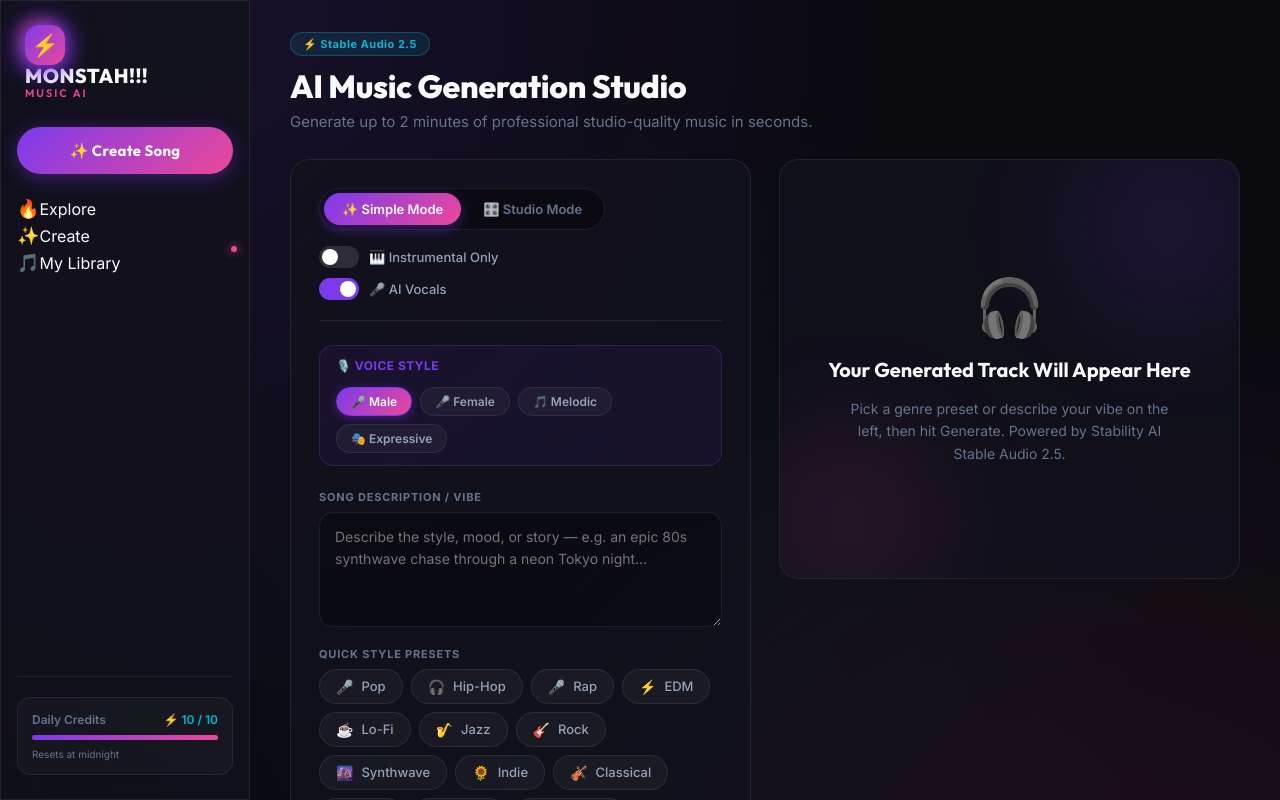
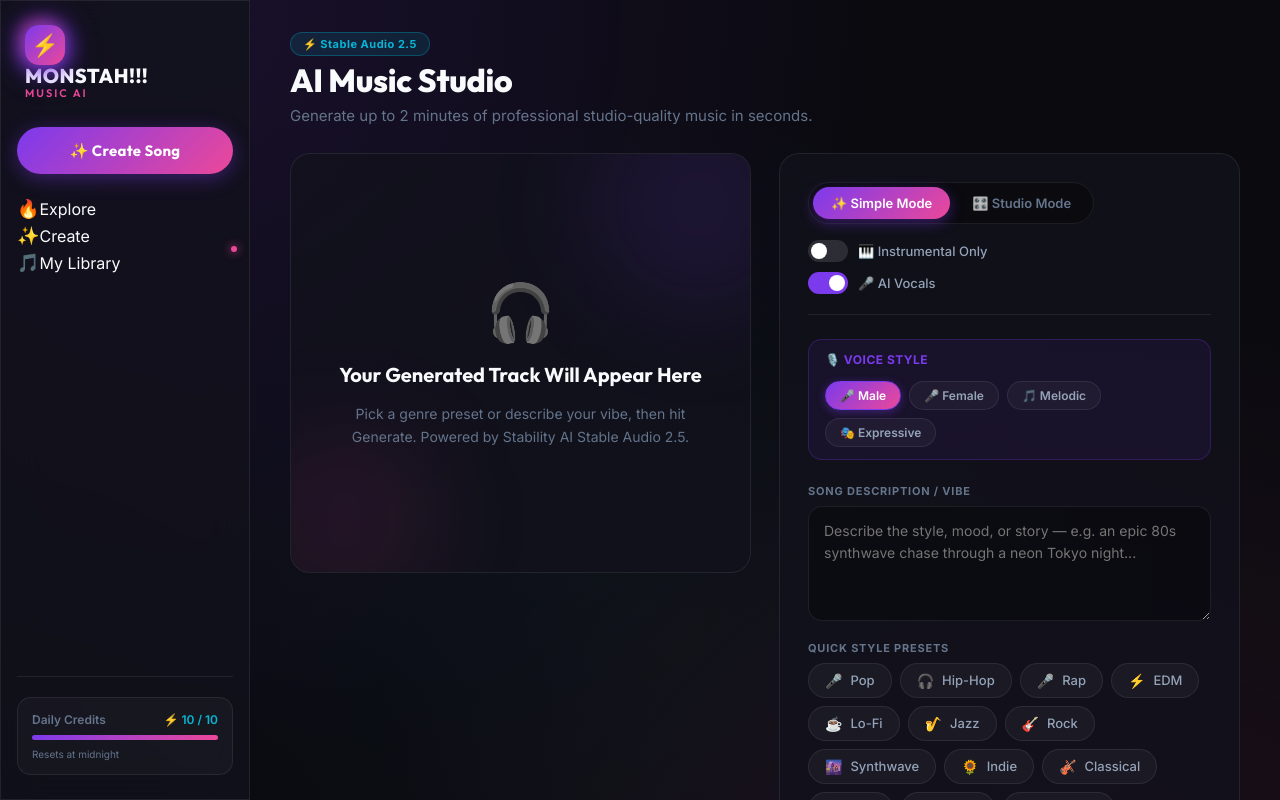
Before and after one commit to monstah123/monstah-music-ai, a Next.js app: page /create in a window 1280 px wide. Built offline with nearby package versions, Linux system fonts and the light colour scheme.

Commit message:
fix: mobile create page — result first, form collapses, auto-scroll, New Song btn, no overlap

```diff
--- a/app/create/page.js
+++ b/app/create/page.js
@@ -1,5 +1,5 @@
 'use client';
-import { useState } from 'react';
+import { useState, useRef } from 'react';
 import CreatePanel from '../../components/CreatePanel';
 import LoadingAnimation from '../../components/LoadingAnimation';
 import WaveformVisualizer from '../../components/WaveformVisualizer';
@@ -13,6 +13,8 @@ export default function CreatePage() {
   const [statusText, setStatusText] = useState('');
   const [errorMsg, setErrorMsg] = useState(null);
   const [generatedSong, setGeneratedSong] = useState(null);
+  const [showForm, setShowForm] = useState(true);
+  const resultRef = useRef(null);
 
   const safeParseJsonResponse = async (res) => {
     const text = await res.text();
@@ -115,6 +117,15 @@ export default function CreatePage() {
       if (onPlaySong) onPlaySong(saved || songObj);
 
       toast.success(`"${songTitle}" generated successfully!`);
+
+      // On mobile: collapse form and scroll to result
+      const isMobile = window.innerWidth <= 768;
+      if (isMobile) {
+        setShowForm(false);
+        setTimeout(() => {
+          resultRef.current?.scrollIntoView({ behavior: 'smooth', block: 'start' });
+        }, 100);
+      }
     } catch (err) {
       console.error('Generation Error:', err);
       setErrorMsg(err.message || 'An error occurred during generation.');
@@ -126,10 +137,26 @@ export default function CreatePage() {
 
   return (
     <div className="create-page animate-fade-in-up">
+      {/* Mobile: compact header with New Song button when result is showing */}
       <div className="page-header">
-        <div className="header-badge">⚡ Stable Audio 2.5</div>
-        <h1 className="page-title">AI Music Generation Studio</h1>
-        <p className="page-subtitle">
+        <div className="header-top-row">
+          <div>
+            <div className="header-badge">⚡ Stable Audio 2.5</div>
+            <h1 className="page-title">AI Music Studio</h1>
+          </div>
+          {generatedSong && !showForm && (
+            <button
+              className="new-song-btn"
+              onClick={() => {
+                setShowForm(true);
+                setGeneratedSong(null);
+              }}
+            >
+              ✨ New Song
+            </button>
+          )}
+        </div>
+        <p className="page-subtitle desktop-only">
           Generate up to 2 minutes of professional studio-quality music in seconds.
         </p>
       </div>
@@ -142,13 +169,10 @@ export default function CreatePage() {
       )}
 
       <div className="studio-grid">
-        {/* Creation Input Panel */}
-        <div className="panel-col">
-          <CreatePanel onGenerate={handleGenerate} isLoading={isLoading} />
-        </div>
+        {/* On mobile: result / loading shown FIRST (order-1), form shown SECOND (order-2) */}
 
         {/* Right Output Side */}
-        <div className="output-col">
+        <div className="output-col" ref={resultRef}>
           {isLoading ? (
             <LoadingAnimation statusText={statusText} />
           ) : generatedSong ? (
@@ -249,7 +273,7 @@ export default function CreatePage() {
               </div>
             </div>
           ) : (
-            <div className="placeholder-box glass-panel">
+            <div className="placeholder-box glass-panel desktop-placeholder">
               <div className="placeholder-orbs">
                 <div className="orb orb-1" />
                 <div className="orb orb-2" />
@@ -257,11 +281,16 @@ export default function CreatePage() {
               <div className="placeholder-icon">🎧</div>
               <h3>Your Generated Track Will Appear Here</h3>
               <p>
-                Pick a genre preset or describe your vibe on the left, then hit Generate.
+                Pick a genre preset or describe your vibe, then hit Generate.
                 Powered by Stability AI Stable Audio 2.5.
               </p>
             </div>
           )}
+        </div>
+
+        {/* Creation Input Panel — hidden on mobile after generation */}
+        <div className={`panel-col ${!showForm ? 'mobile-hidden' : ''}`}>
+          <CreatePanel onGenerate={handleGenerate} isLoading={isLoading} />
         </div>
       </div>
 
@@ -277,6 +306,31 @@ export default function CreatePage() {
           display: flex;
           flex-direction: column;
           gap: 6px;
+        }
+
+        .header-top-row {
+          display: flex;
+          justify-content: space-between;
+          align-items: flex-start;
+          gap: 12px;
+        }
+
+        .new-song-btn {
+          padding: 10px 18px;
+          border-radius: var(--radius-full);
+          background: var(--gradient-primary);
+          color: #fff;
+          font-size: 13px;
+          font-weight: 700;
+          font-family: var(--font-heading);
+          white-space: nowrap;
+          box-shadow: 0 4px 16px var(--accent-purple-glow);
+          transition: transform 0.2s ease;
+          flex-shrink: 0;
+        }
+
+        .new-song-btn:hover {
+          transform: scale(1.04);
         }
 
         .header-badge {
@@ -331,7 +385,22 @@ export default function CreatePage() {
         }
 
         @media (max-width: 768px) {
-          .create-page { padding: 20px 16px; }
+          .create-page { padding: 16px 14px; gap: 16px; }
+          .page-title { font-size: 22px; }
+          /* On mobile the output col (result) comes first, form second */
+          .studio-grid {
+            display: flex;
+            flex-direction: column;
+            gap: 16px;
+          }
+          .output-col { order: 1; }
+          .panel-col  { order: 2; }
+          /* Hide form on mobile after result is ready */
+          .mobile-hidden { display: none !important; }
+          /* Hide desktop-only placeholder on mobile (no point showing empty state) */
+          .desktop-placeholder { display: none !important; }
+          /* Hide subtitle on mobile to save space */
+          .desktop-only { display: none !important; }
         }
 
         .output-col {
```
